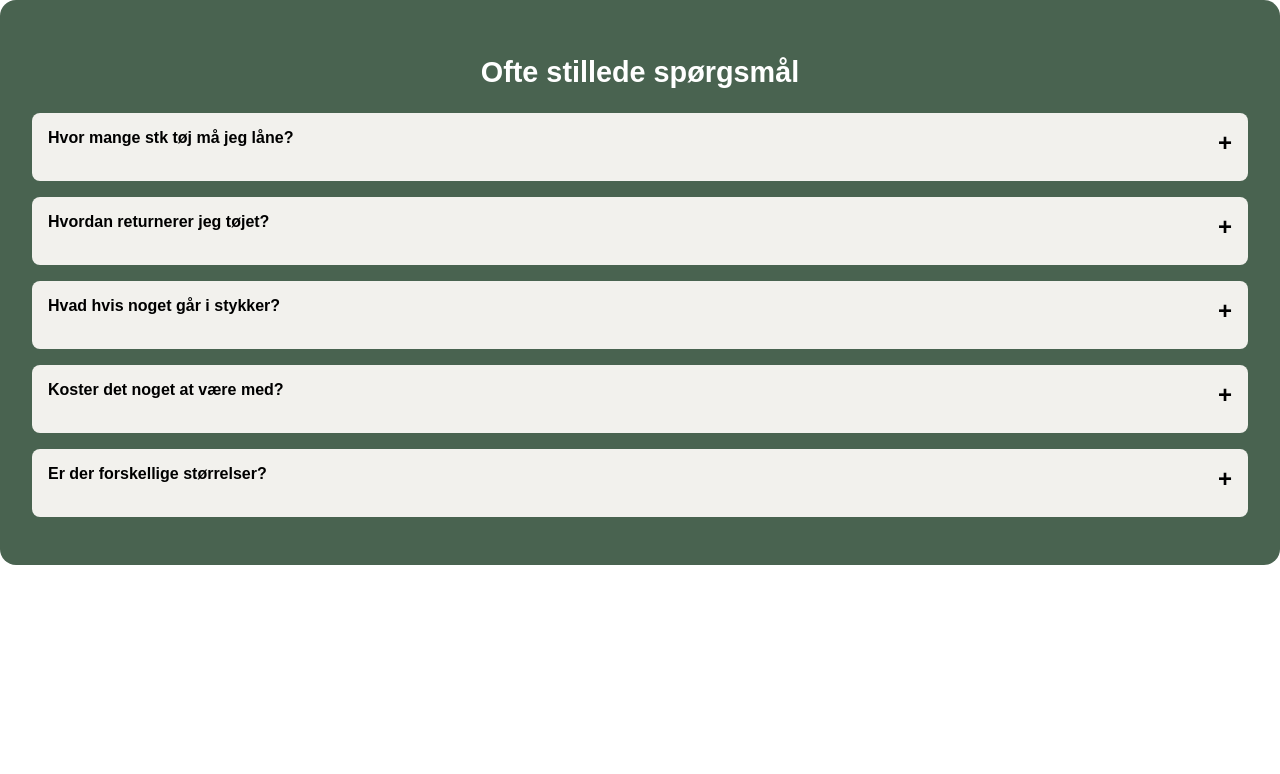
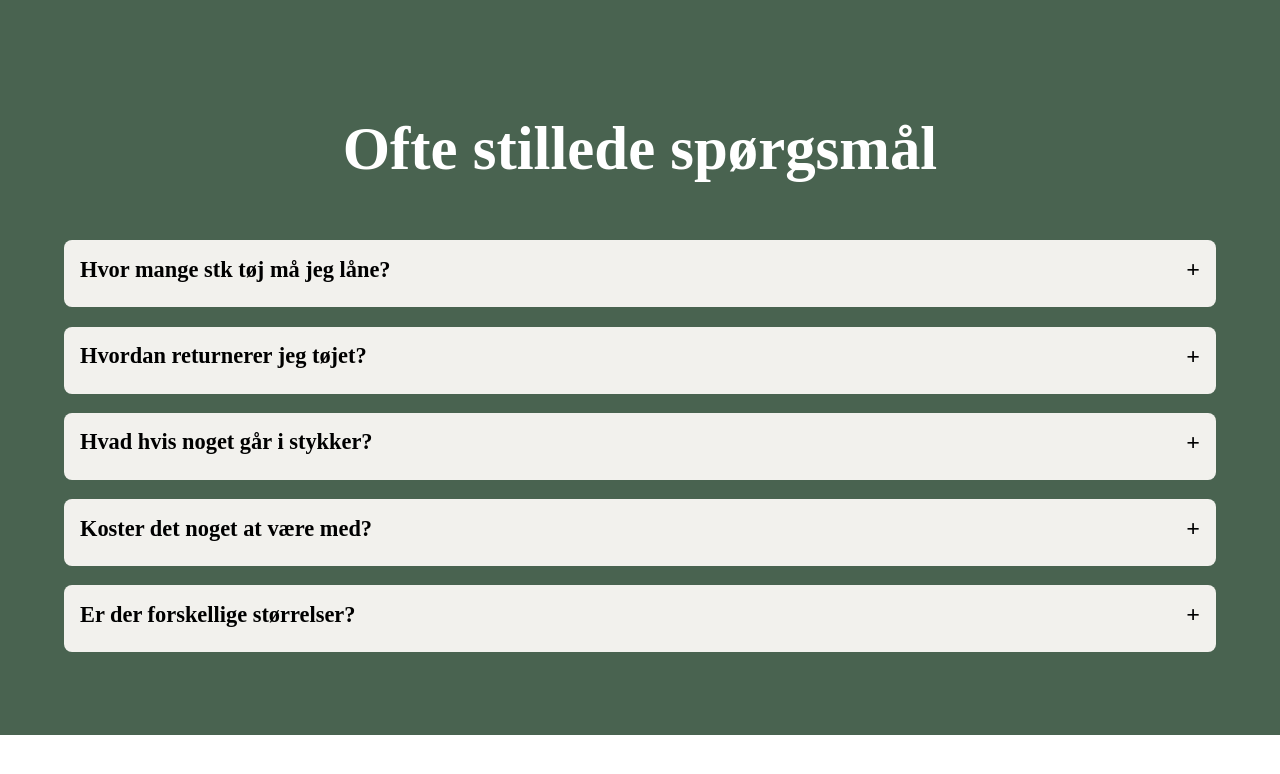
Before and after one commit to Victor-FH/Eksamen_2sem, an Astro site: page / in a window 1280 px wide. Built offline with nearby package versions, Linux system fonts and the light colour scheme; Astro itself is replaced by a stand-in of ours.

Commit message:
tilføjer noget styling i faq

```diff
--- a/src/components/Faq.astro
+++ b/src/components/Faq.astro
@@ -30,16 +30,14 @@ const faqs = [
 <style>
   .faq-container {
     background-color: #496350;
-    padding: 2rem;
-    border-radius: 1rem;
-    font-family: sans-serif;
+    padding: 1rem;
   }
 
   h2 {
     color: white;
     font-size: 1.8rem;
     font-weight: bold;
-    margin-bottom: 1.5rem;
+    margin-bottom: 2.5rem;
     text-align: center;
   }
 
@@ -60,7 +58,9 @@ const faqs = [
   .faq-question {
     display: flex;
     justify-content: space-between;
+    align-items: center;
     font-weight: bold;
+    font-size: 1rem;
   }
 
   .faq-answer {
@@ -84,6 +84,22 @@ const faqs = [
   .faq-item.active .plus {
     transform: rotate(45deg); /* plus bliver til et kryds */
   }
+  @media screen and (min-width: 768px) {
+    .faq-container {
+      padding: 4rem;
+    }
+    .faq-question {
+      font-size: 1.4rem;
+    }
+    .faq-item {
+      margin-bottom: 1.2rem;
+    }
+
+    h2 {
+      font-size: 3.8rem;
+      margin-bottom: 3.5rem;
+    }
+  }
 </style>
 
 <div class="faq-container">
```
